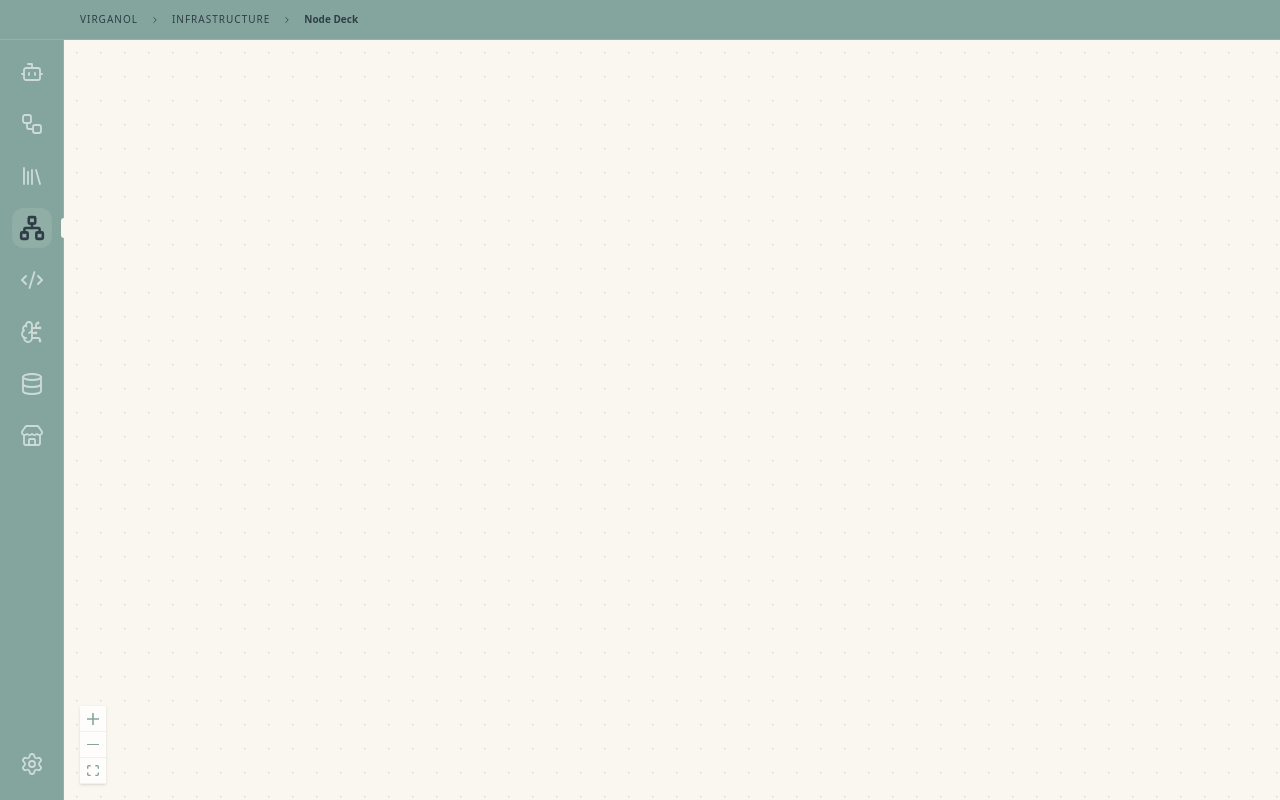
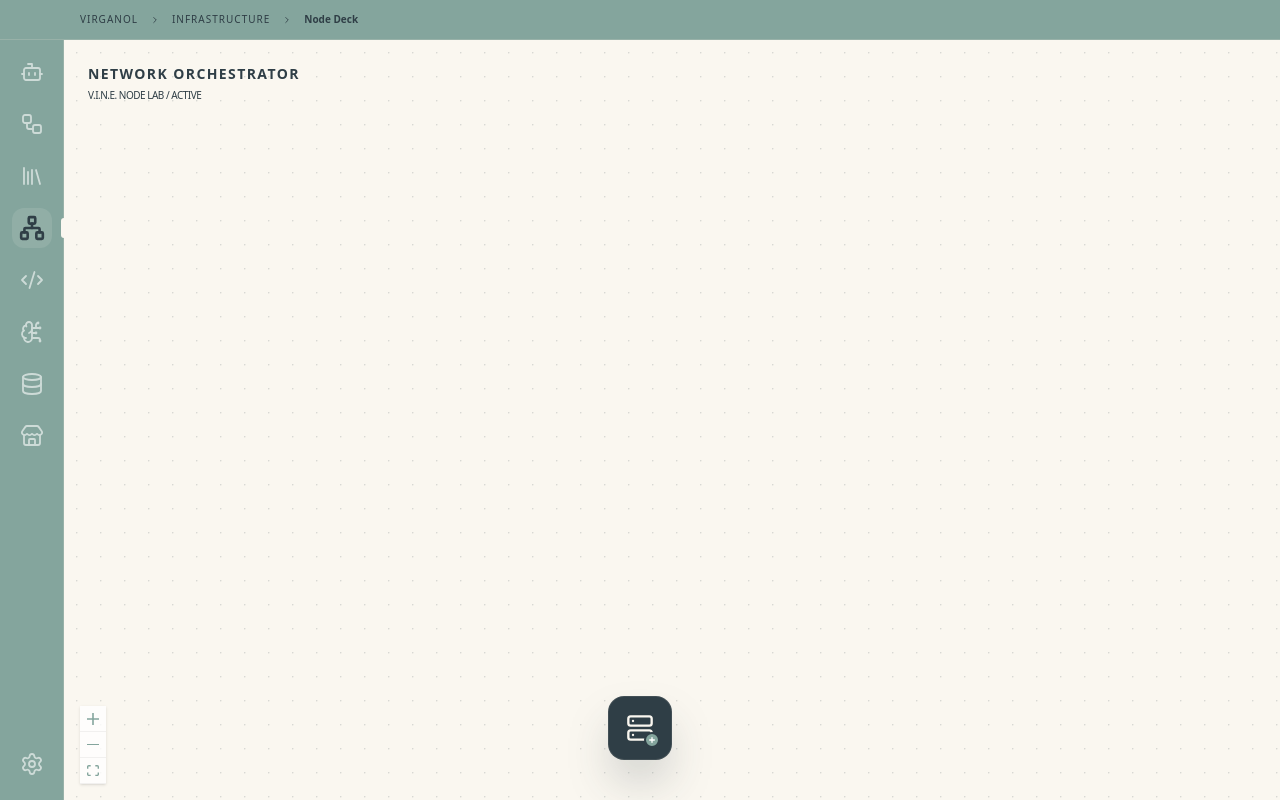
Before and after one commit to SJRnhqh/Virganol, a React (Vite) app in the folder apps/ui/: page / in a window 1280 px wide. Built offline with nearby package versions, Linux system fonts and the light colour scheme.

Commit message:
✨ feat: Update App and MainLayout components to streamline imports and enhance SshDashboard layout with new structure and components

```diff
--- a/apps/ui/src/App.tsx
+++ b/apps/ui/src/App.tsx
@@ -1,18 +1,10 @@
-import { MainLayout } from "./layouts/MainLayout";
-import { CanvasWorkspace } from "./features/canvas/CanvasWorkspace";
-import { SettingsDialog } from "./features/settings/SettingsDialog";
-import { AddServerCard } from "./components/AddServerCard";
+import { MainLayout } from "@/layouts/MainLayout";
+import { SettingsDialog } from "@/features/settings/SettingsDialog";
 
 function App() {
   return (
     <MainLayout>
-      {/* Node Deck */}
-      <CanvasWorkspace />
-
-      {/* 悬浮交互层 */}
-      <AddServerCard />
-
-      {/* 全局弹窗层 */}
+      {/* 只放置真正的全局组件 */}
       <SettingsDialog />
     </MainLayout>
   );
--- a/apps/ui/src/features/ssh/SshDashboard.tsx
+++ b/apps/ui/src/features/ssh/SshDashboard.tsx
@@ -1,10 +1,29 @@
 import { CanvasWorkspace } from "../canvas/CanvasWorkspace";
+import { AddServerCard } from "@/components/AddServerCard";
 
+// 确保该文件只导出这一个组件，以满足 Fast Refresh 规范
 export const SshDashboard = () => {
   return (
-    <div className="relative w-full h-full overflow-hidden bg-main-bg">
-      {/* 1. 核心层：Canvas 逻辑 */}
+    <div className="relative w-full h-full overflow-hidden">
+      {/* 1. 核心层：React Flow 画布 */}
       <CanvasWorkspace />
+
+      {/* 2. 交互层：只属于 Node 模块的浮动按钮 */}
+      <div className="absolute bottom-8 right-8 z-10">
+        <AddServerCard />
+      </div>
+
+      {/* 3. 装饰层：Network Orchestrator 文本标识 */}
+      <div className="absolute top-6 left-6 pointer-events-none select-none">
+        <div className="flex flex-col gap-1">
+          <h1 className="text-sm font-bold tracking-widest text-primary/80 uppercase">
+            Network Orchestrator
+          </h1>
+          <p className="text-[10px] text-primary/30 font-medium uppercase tracking-tighter">
+            V.I.N.E. Node Lab / Active
+          </p>
+        </div>
+      </div>
     </div>
   );
 };
--- a/apps/ui/src/layouts/MainLayout.tsx
+++ b/apps/ui/src/layouts/MainLayout.tsx
@@ -1,22 +1,25 @@
-import { useState } from "react";
+import { useState, type ReactNode } from "react";
 import { Rocket } from "lucide-react";
 import { Sidebar } from "@/components/frame/Sidebar";
 import { WindowHeader } from "@/components/frame/WindowHeader";
 import { NAV_ITEMS } from "@/config/navigation";
 import { DevelopingView } from "@/components/frame/DevelopingView";
-import { SshDashboard } from "@/features/ssh";
+import { SshDashboard } from "@/features/ssh/SshDashboard";
 
-export function MainLayout() {
-  // 初始状态设为 nodes，聚焦 Node Lab 开发
+// 注意：这里去掉了 export 关键字，防止触发 Fast Refresh 警告
+interface MainLayoutProps {
+  children?: ReactNode;
+}
+
+export function MainLayout({ children }: MainLayoutProps) {
+  // 状态由 Layout 统一管控，下发给 Header 和 Sidebar
   const [activeDeck, setActiveDeck] = useState("nodes");
 
   const renderContent = () => {
     switch (activeDeck) {
-      // 核心开发区域：Node Lab
       case "nodes":
+        // Node 模块的所有逻辑（Canvas, AddServerCard）都封装在这里
         return <SshDashboard />;
-
-      // 其他模块统一使用带有酿造感文案的占位视图
       default: {
         const config = NAV_ITEMS.find((i) => i.id === activeDeck);
         return (
@@ -31,16 +34,23 @@ export function MainLayout() {
 
   return (
     <div className="flex flex-col h-screen w-screen overflow-hidden bg-main-bg text-primary">
-      {/* 🔴 传入 activeId 以驱动顶栏面包屑动态更新 */}
+      {/* 顶栏：同步 Breadcrumbs */}
       <WindowHeader activeId={activeDeck} />
 
       <div className="flex flex-1 overflow-hidden w-full relative">
-        {/* 受控侧边栏 */}
+        {/* 侧边栏：同步切换图标状态 */}
         <Sidebar activeId={activeDeck} onActiveIdChange={setActiveDeck} />
 
         <main className="flex-1 relative min-w-0 isolate bg-main-bg">
-          <div className="absolute inset-0 overflow-auto">
+          {/* 第一层：业务视图层（如 Canvas） */}
+          <div className="absolute inset-0 overflow-hidden">
             {renderContent()}
+          </div>
+
+          {/* 第二层：全局弹窗叠加层（如 SettingsDialog） */}
+          {/* 确保 z-index 足够高以覆盖内容 */}
+          <div className="relative z-50">
+            {children}
           </div>
         </main>
       </div>
```
